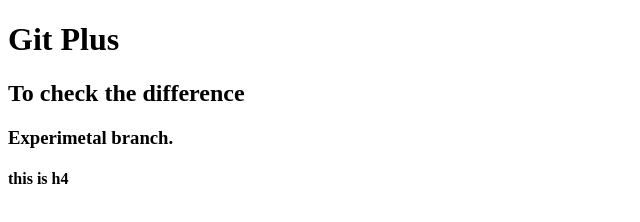
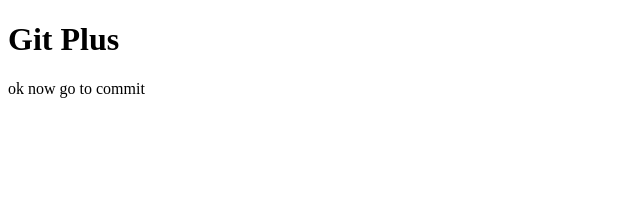
Before and after one commit to himanshusharmadotcom/git-plus, a plain HTML site: page index.html in a window 1280 px wide. Shown: the whole page, without its empty margins (0-640 px from the left). Drawn offline with Linux system fonts and the light colour scheme.

Commit message:
add files

```diff
--- a/index.html
+++ b/index.html
@@ -7,8 +7,6 @@
 </head>
 <body>
     <h1>Git Plus</h1>
-    <h2>To check the difference</h2>
-    <h3>Experimetal branch.</h3>
-    <h4>this is h4</h4>
+    <p>ok now go to commit</p>
 </body>
 </html>
```
